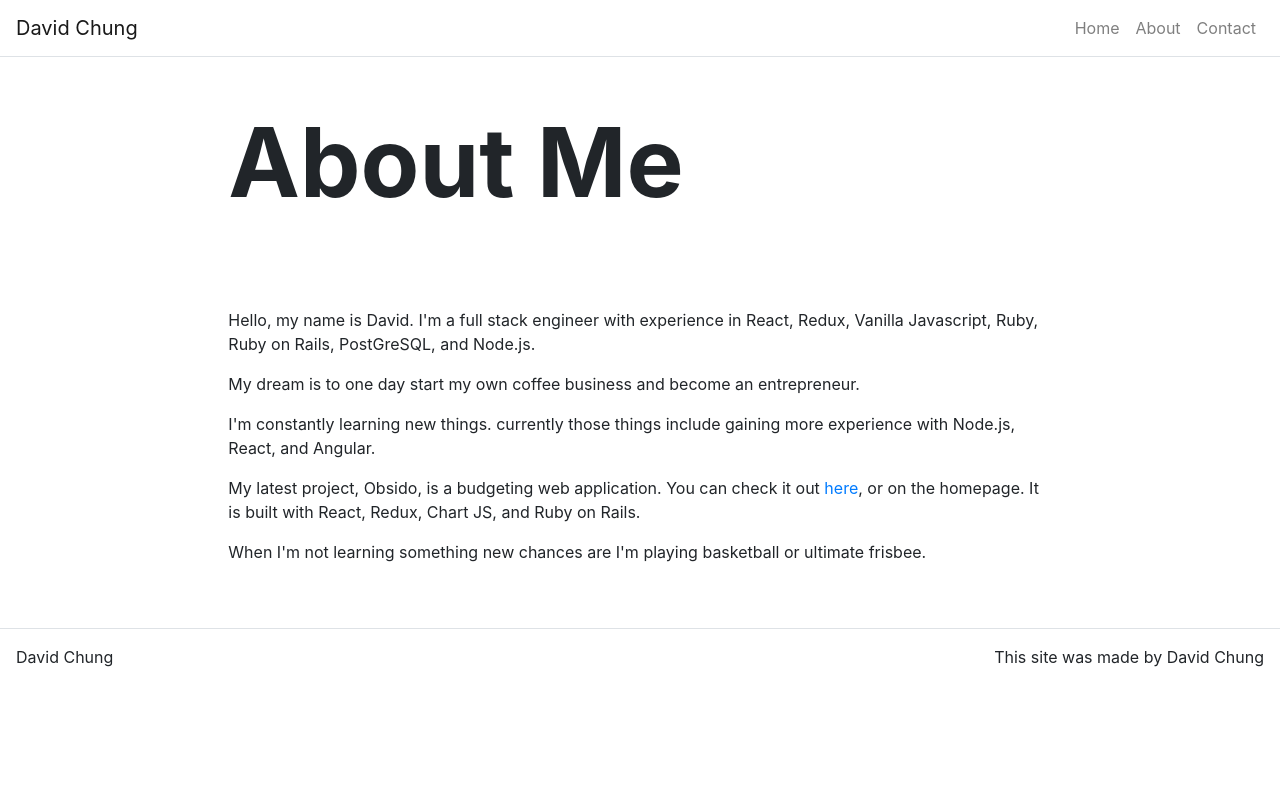
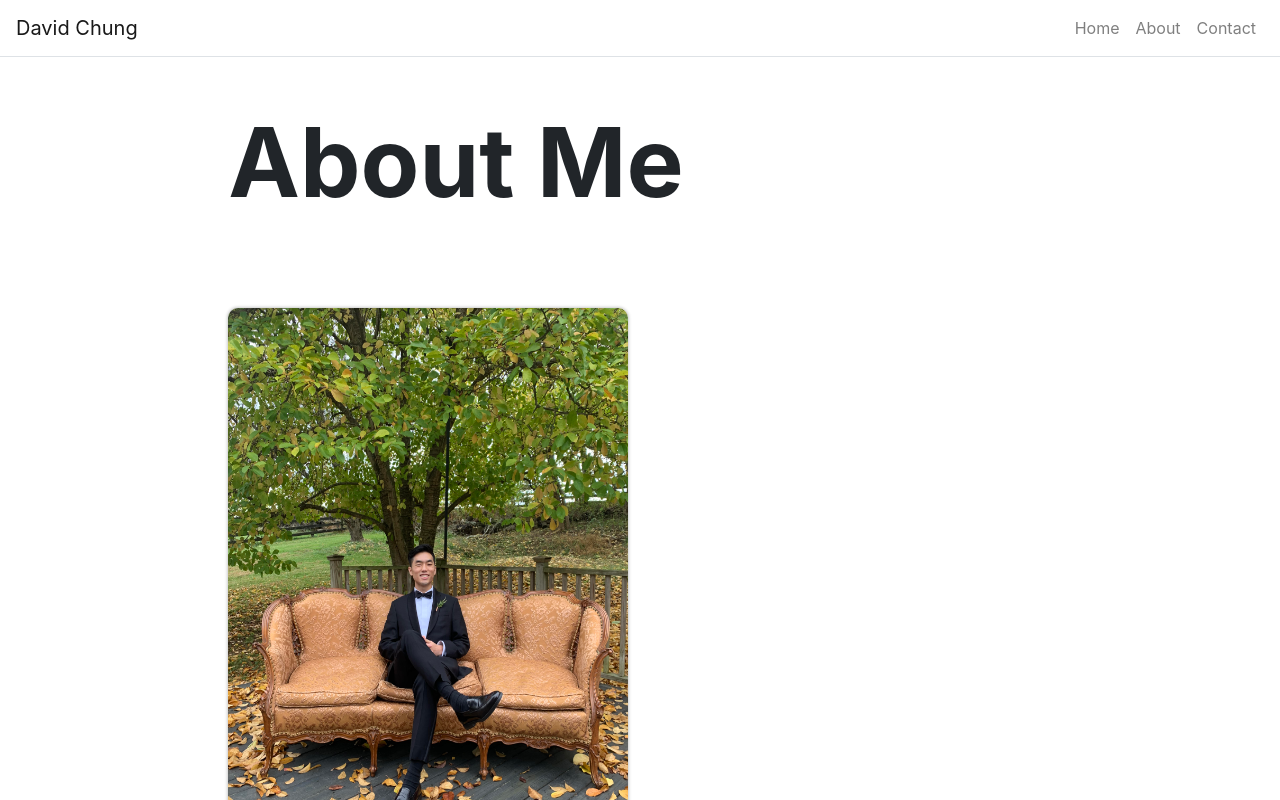
Before and after one commit to DevDave0/portfolio, a React (Create React App) app: page /about in a window 1280 px wide. Shown: the top 800 px of the page. Built offline with nearby package versions, Linux system fonts and the light colour scheme.

Commit message:
added picture

```diff
--- a/src/App.js
+++ b/src/App.js
@@ -8,6 +8,7 @@ import Footer from './components/Footer'
 import HomePage from './pages/HomePage'
 import AboutPage from './pages/AboutPage'
 import ContactPage from './pages/ContactPage'
+import propic from './assets/images/propic.jpg'
 
 class App extends React.Component {
 
@@ -30,7 +31,8 @@ class App extends React.Component {
       },
       contact: {
         title: "Let's Connect!"
-      }
+      },
+      propic: propic
     }
   }
 
@@ -53,7 +55,7 @@ class App extends React.Component {
           </Navbar>
 
           <Route path="/" exact render={() => <HomePage title={this.state.home.title} subTitle={this.state.home.subTitle} text={this.state.home.text} />}></Route>
-          <Route path="/about" exact render={() => <AboutPage title={this.state.about.title}/>}></Route>
+          <Route path="/about" exact render={() => <AboutPage title={this.state.about.title} propic={this.state.propic}/>}></Route>
           <Route path="/contact" exact render={() => <ContactPage title={this.state.contact.title}/> }></Route>
 
           <Footer/>
--- a/src/index.css
+++ b/src/index.css
@@ -10,6 +10,14 @@ body {
 code {
   font-family: source-code-pro, Menlo, Monaco, Consolas, 'Courier New',
     monospace;
+}
+
+.propic {
+  border-radius: 10px;
+  width: 400px;
+  height: 580px;
+  box-shadow: 0px 0px 3px 1px #ccc;
+  margin-bottom: 20px;
 }
 
 
--- a/src/pages/AboutPage.js
+++ b/src/pages/AboutPage.js
@@ -1,6 +1,7 @@
 import React from 'react';
 import Content from '../components/Content';
 import Hero from '../components/Hero';
+
 
 const AboutPage = (props) => {
 
@@ -10,6 +11,8 @@ const AboutPage = (props) => {
             <Hero title={props.title} />
 
             <Content>
+            <img className="propic" src={props.propic} alt='profile picture' />
+
             <p>Hello, my name is David. I'm a full stack engineer with experience in React, Redux, Vanilla Javascript, Ruby, Ruby on Rails, PostGreSQL, and Node.js.</p>
 
             <p>My dream is to one day start my own coffee business and become an entrepreneur.</p>
```
Also changed, not shown: src/assets/images/propic.jpg (added).
